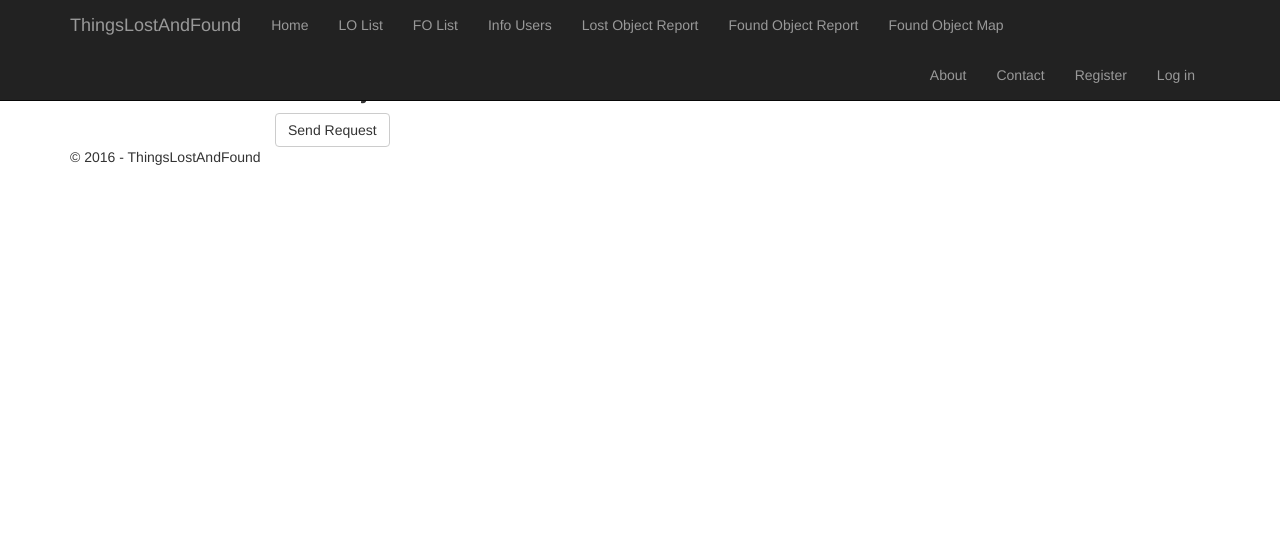
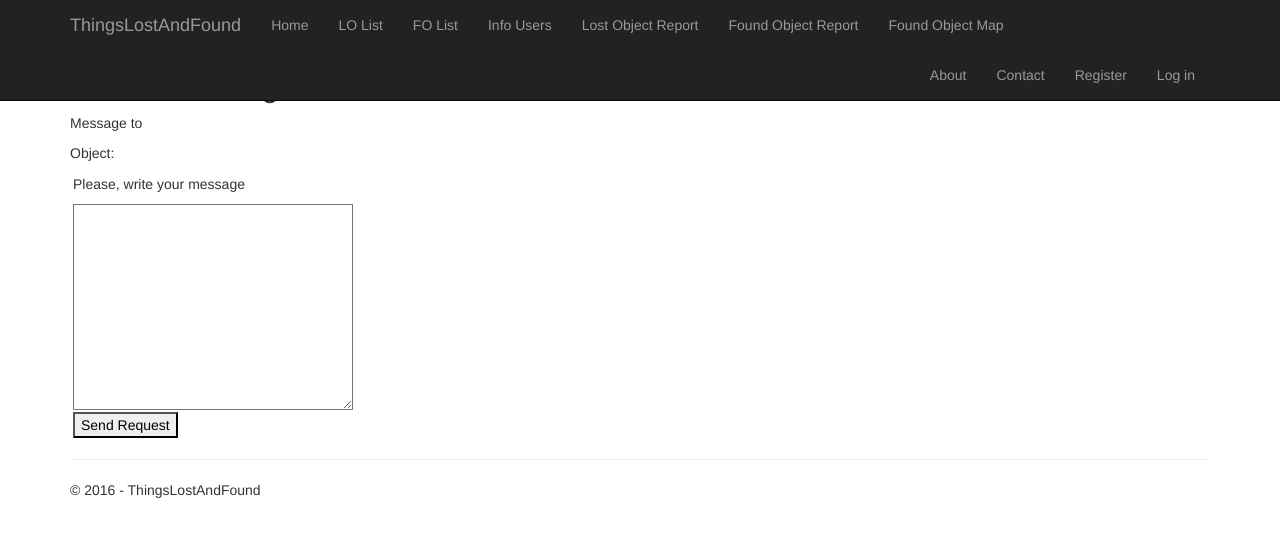
Before and after one commit to rnieva/ThingsLostAndFound, an ASP.NET MVC app: page /UsersContact/ContactUserFoundObject/1 in a window 1280 px wide. Shown: the top 537 px of the page. Run offline with ASP.NET Core 8 and stand-ins for ASP.NET MVC 5, Linux system fonts and the light colour scheme; tables that the repository leaves empty hold one stand-in row (values such as "Sample post"); the project's own start-up code is not run, and a stand-in starts its controllers and pages; some libraries are stand-ins or nearby versions.

Commit message:
Added textArea in the form in UsersContact View Working in the process of send an email to "userFinder" (SendRequestUser method).

```diff
--- a/ThingsLostAndFound/Controllers/UsersContactController.cs
+++ b/ThingsLostAndFound/Controllers/UsersContactController.cs
@@ -13,7 +13,17 @@
     {
         private TLAFEntities db = new TLAFEntities();
         // GET: UsersContact
-        public ActionResult ContactUserFoundObject(int id) //When a user has found a object and see it in the Found Objects List o Found Object Map uses this method for contact with user that found the object
+        public ActionResult ContactUserFoundObject(int id, string title, string userName) //When a user has found a object and see it in the Found Objects List o Found Object Map uses this method for contact with user that found the object
+        {
+            //This info cames from listFO, It show in the form
+            ViewBag.idObject = id;
+            ViewBag.titleObject = title;
+            ViewBag.userName = userName;
+            return View();    //show a form to do a request to userFinder
+        }
+
+        [HttpPost]
+        public ActionResult SendRequestUser(int id, string TextMessage)  //send an email with the request user
         {
             //with id from object, search the user that found the object and send him a email
             var foundObject = db.FoundObjects.Find(id);
@@ -24,12 +34,12 @@
             string emailUserFoundObject = infouser.Email;
 
 
-            return View();    //show a form to do a request
-        }
+            InfoContactUsers infoContactUser = new InfoContactUsers();
+            infoContactUser.idUserFinder = userIdReport;
+            infoContactUser.idUserRequest = 0;  // check if the user that send tha request is login if not is 0
+            infoContactUser.idObject = id;
+            infoContactUser.MessageText = TextMessage;
 
-        [HttpPost]
-        public ActionResult SendReqestUser()    //send an email with the request user
-        {
             //sendEmailToUserThatFoundTheObject();
             return View();  // show the view successfull if the email was sended
         }
--- a/ThingsLostAndFound/Views/FoundObjects/Index.cshtml
+++ b/ThingsLostAndFound/Views/FoundObjects/Index.cshtml
@@ -126,7 +126,7 @@
             @Html.ActionLink("Edit", "Edit", new { id=item.Id }) |
             @Html.ActionLink("Details", "Details", new { id=item.Id }) |
             @Html.ActionLink("Delete", "Delete", new { id=item.Id }) |
-            @Html.ActionLink("Contact", "ContactUserFoundObject", "UsersContact", new { id = item.Id }, null)
+            @Html.ActionLink("Contact", "ContactUserFoundObject", "UsersContact", new { id = item.Id, title = item.Title, userName = item.InfoUser.UserName }, null)
         </td>
     </tr>
 }
--- a/ThingsLostAndFound/Views/UsersContact/ContactUserFoundObject.cshtml
+++ b/ThingsLostAndFound/Views/UsersContact/ContactUserFoundObject.cshtml
@@ -2,20 +2,35 @@
 @{
     ViewBag.Title = "ContactUserFoundObject";
 }
+@{
+    int id = ViewBag.idObject;
+}
 
-<h2>ContactUserFoundObject</h2>
-
-@using (Html.BeginForm("SendReqestUser", "UserContact", FormMethod.Post))
-{
-    @*<div class="form-group">
-        @Html.LabelFor(model => model.Title, htmlAttributes: new { @class = "control-label col-md-2" })
-        <div class="col-md-10">
-            @Html.EditorFor(model => model.Title, new { htmlAttributes = new { @class = "form-control" } })
-            @Html.ValidationMessageFor(model => model.Title, "", new { @class = "text-danger" })
-        </div>
-    </div>*@
-
-    <div class="col-md-offset-2 col-md-10">
-        <input type="submit" value="Send Request" class="btn btn-default" />
-    </div>
-}
+<html>
+    <body>
+        <h2>Send a message to user</h2>
+        <p>
+            Message to @ViewBag.userName
+        <p>
+            Object: @ViewBag.titleObject
+        <p>
+            <form action="/UsersContact/SendRequestUser" method="post">
+                <table>
+                    <tr>
+                        <td></td>
+                        <td>
+                            @Html.Hidden("id", id)
+                            Please, write your message<p></p>
+                            <textarea id="TextMessage" class="text" cols="46" rows="10" name="TextMessage"></textarea>
+                        </td>
+                    </tr>
+                    <tr>
+                        <td></td>
+                        <td>
+                            <input type="submit" value="Send Request" />
+                        </td>
+                    </tr>
+                </table>
+            </form>
+</body>
+</html>
```
Also changed, not shown: ThingsLostAndFound/Models/InfoContactUsers.cs (added, +15 -0 lines), ThingsLostAndFound/ThingsLostAndFound.csproj, 6 other files.
